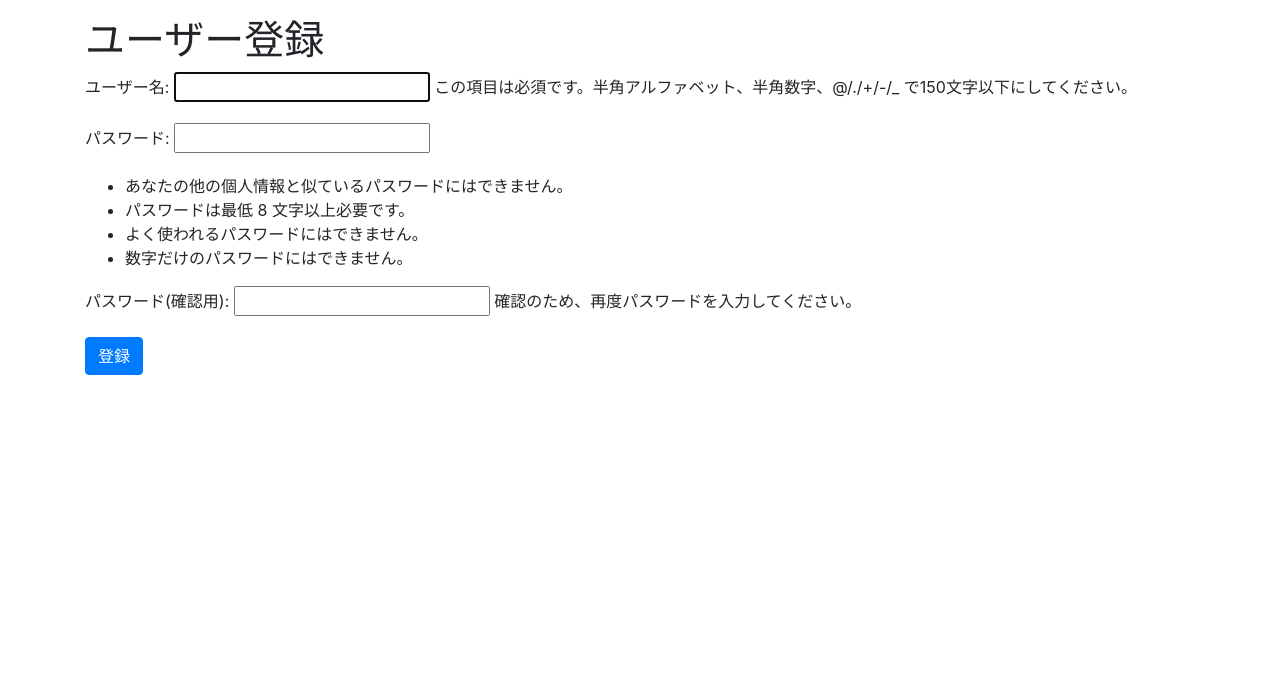
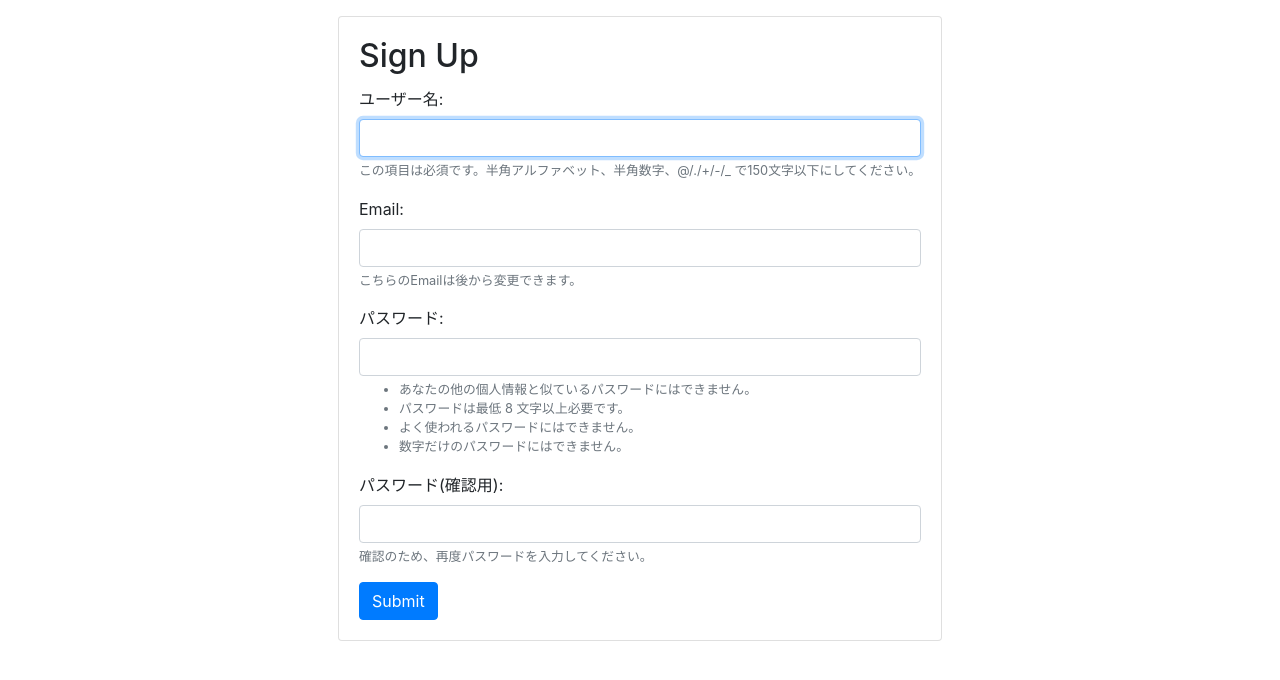
Before and after one commit to Akinori13/SimpleScheduler, a Django app: page /accounts/signup/ in a window 1280 px wide. Shown: the part 56-736 px from the top of the page. Run offline with Django 3.2, Linux system fonts and the light colour scheme; some libraries are stand-ins or nearby versions.

```diff
--- a/backend/accounts/forms.py
+++ b/backend/accounts/forms.py
@@ -1,7 +1,13 @@
 from django.contrib.auth.forms import UserCreationForm
+from django.utils.translation import ugettext_lazy
+from django import forms
 from .models import User
 
 class CustomUserCreationForm(UserCreationForm):
+    email = forms.EmailField(
+        help_text='こちらのEmailは後から変更できます。'
+        )
+
     class Meta(UserCreationForm.Meta):
         model = User
-        fields = UserCreationForm.Meta.fields
+        fields = ('username', 'email', 'password1', 'password2')
--- a/backend/accounts/templates/accounts/signup.html
+++ b/backend/accounts/templates/accounts/signup.html
@@ -1,65 +1,48 @@
-{% load static %}
-<!DOCTYPE html>
-<html lang="ja">
-<head>
-    <meta charset="UTF-8">
-    <meta name="viewport" content="width=device-width, initial-scale=1.0">
-    <title>{% block titele %}Twitter Clone{% endblock %}</title>
+{% extends "common/base.html" %}
+{% load widget_tweaks %}
 
-    <!-- CSS -->
-    <link rel="stylesheet" href="https://stackpath.bootstrapcdn.com/bootstrap/4.3.1/css/bootstrap.min.css" integrity="sha384-ggOyR0iXCbMQv3Xipma34MD+dH/1fQ784/j6cY/iJTQUOhcWr7x9JvoRxT2MZw1T" crossorigin="anonymous">
+{% block titele %}ユーザー登録{{ block.super }}{% endblock %}
 
-    <!-- FontAwesome -->
-    <link rel="stylesheet" href="https://pro.fontawesome.com/releases/v5.10.0/css/all.css" integrity="sha384-AYmEC3Yw5cVb3ZcuHtOA93w35dYTsvhLPVnYs9eStHfGJvOvKxVfELGroGkvsg+p" crossorigin="anonymous"/>
+{% block content %}
+<div class="container container d-flex justify-content-center">
+    <div class="card">
+        <div class="card-body">
+            <h2 class="card-title">Sign Up</h2>
+            <form method="post">
+                {% csrf_token %}
 
-    <!-- JS -->
-    <script src="https://code.jquery.com/jquery-3.3.1.slim.min.js" integrity="sha384-q8i/X+965DzO0rT7abK41JStQIAqVgRVzpbzo5smXKp4YfRvH+8abtTE1Pi6jizo" crossorigin="anonymous"></script>
-    <script src="https://cdnjs.cloudflare.com/ajax/libs/popper.js/1.14.7/umd/popper.min.js" integrity="sha384-UO2eT0CpHqdSJQ6hJty5KVphtPhzWj9WO1clHTMGa3JDZwrnQq4sF86dIHNDz0W1" crossorigin="anonymous"></script>
-    <script src="https://stackpath.bootstrapcdn.com/bootstrap/4.3.1/js/bootstrap.min.js" integrity="sha384-JjSmVgyd0p3pXB1rRibZUAYoIIy6OrQ6VrjIEaFf/nJGzIxFDsf4x0xIM+B07jRM" crossorigin="anonymous"></script>
-</head>
-<body>
-    <header>
-        <nav class="navbar navbar-expand-lg">
-            <div class="container">
-                <a class="navbar-brand" href="#">Twitter Clone</a>
-                <ul class="nav align-items-center">
-                    {% if user.is_authenticated %}
-                    <li class="nav-item">
-                        <a href="#" class="nav-link">Logout</a>
-                    </li>
-                    <li class="nav-item">
-                        {{ request.user.username }}
-                    </li>
+                {% for field in form %}
+                <div class="form-group">
+                {{ field.label_tag }}
+
+                {% if form.is_bound %}
+                    {% if field.errors %}
+
+                    {% render_field field class="form-control is-invalid" %}
+                    {% for error in field.errors %}
+                        <div class="invalid-feedback">
+                        {{ error }}
+                        </div>
+                    {% endfor %}
+
                     {% else %}
-                    <li class="nav-item">
-                        <a href="#" class="nav-link">ログイン</a>
-                    </li>
-                    <li class="nav-item">
-                        <a href="#" class="btn btn-primary shadow-sm rounded">登録</a>
-                    </li>
+                    {% render_field field class="form-control is-valid" %}
                     {% endif %}
-                </ul>
-            </div>
-        </nav>
-    </header>
+                {% else %}
+                    {% render_field field class="form-control" %}
+                {% endif %}
 
-    <main class="mt-3">
-        <div class="container">
-            <div class="row">
-                <div class="col-12">
-                    <h1>ユーザー登録</h1>
+                {% if field.help_text %}
+                    <small class="form-text text-muted">
+                    {{ field.help_text }}
+                    </small>
+                {% endif %}
                 </div>
-                <div class="col-12">
-                    <form method="post">
+                {% endfor %}
 
-                        {% csrf_token %}
-
-                        {{ form.as_p }}
-
-                        <input class="btn btn-primary" type="submit" value="登録">
-                    </form>
-                </div>
-            </div>
+                <input type="submit" value="Submit" class="btn btn-primary" />
+            </form>
         </div>
-    </main>
-</body>
+    </div>
+</div>
+{% endblock %}
--- a/backend/config/settings.py
+++ b/backend/config/settings.py
@@ -38,6 +38,7 @@ INSTALLED_APPS = [
     'django.contrib.sessions',
     'django.contrib.messages',
     'django.contrib.staticfiles',
+    'widget_tweaks',
 ]
 
 MIDDLEWARE = [
@@ -55,7 +56,7 @@ ROOT_URLCONF = 'config.urls'
 TEMPLATES = [
     {
         'BACKEND': 'django.template.backends.django.DjangoTemplates',
-        'DIRS': [],
+        'DIRS': [ BASE_DIR / 'templates' ],
         'APP_DIRS': True,
         'OPTIONS': {
             'context_processors': [
--- /dev/null
+++ b/backend/templates/common/base.html
@@ -0,0 +1,49 @@
+{% load static %}
+<!DOCTYPE html>
+<html lang="ja">
+<head>
+    <meta charset="UTF-8">
+    <meta name="viewport" content="width=device-width, initial-scale=1.0">
+    <title>{% block titele %} - Simple Scheduler{% endblock %}</title>
+
+    <!-- CSS -->
+    <link rel="stylesheet" href="https://stackpath.bootstrapcdn.com/bootstrap/4.3.1/css/bootstrap.min.css" integrity="sha384-ggOyR0iXCbMQv3Xipma34MD+dH/1fQ784/j6cY/iJTQUOhcWr7x9JvoRxT2MZw1T" crossorigin="anonymous">
+
+    <!-- FontAwesome -->
+    <link rel="stylesheet" href="https://pro.fontawesome.com/releases/v5.10.0/css/all.css" integrity="sha384-AYmEC3Yw5cVb3ZcuHtOA93w35dYTsvhLPVnYs9eStHfGJvOvKxVfELGroGkvsg+p" crossorigin="anonymous"/>
+
+    <!-- JS -->
+    <script src="https://code.jquery.com/jquery-3.3.1.slim.min.js" integrity="sha384-q8i/X+965DzO0rT7abK41JStQIAqVgRVzpbzo5smXKp4YfRvH+8abtTE1Pi6jizo" crossorigin="anonymous"></script>
+    <script src="https://cdnjs.cloudflare.com/ajax/libs/popper.js/1.14.7/umd/popper.min.js" integrity="sha384-UO2eT0CpHqdSJQ6hJty5KVphtPhzWj9WO1clHTMGa3JDZwrnQq4sF86dIHNDz0W1" crossorigin="anonymous"></script>
+    <script src="https://stackpath.bootstrapcdn.com/bootstrap/4.3.1/js/bootstrap.min.js" integrity="sha384-JjSmVgyd0p3pXB1rRibZUAYoIIy6OrQ6VrjIEaFf/nJGzIxFDsf4x0xIM+B07jRM" crossorigin="anonymous"></script>
+</head>
+<body>
+    <header>
+        <nav class="navbar navbar-expand-lg">
+            <div class="container">
+                <a class="navbar-brand" href="#">Twitter Clone</a>
+                <ul class="nav align-items-center">
+                    {% if user.is_authenticated %}
+                    <li class="nav-item">
+                        <a href="#" class="nav-link">Logout</a>
+                    </li>
+                    <li class="nav-item">
+                        {{ request.user.username }}
+                    </li>
+                    {% else %}
+                    <li class="nav-item">
+                        <a href="#" class="nav-link">ログイン</a>
+                    </li>
+                    <li class="nav-item">
+                        <a href="#" class="btn btn-primary shadow-sm rounded">登録</a>
+                    </li>
+                    {% endif %}
+                </ul>
+            </div>
+        </nav>
+    </header>
+
+    <main class="mt-3">
+        {% block content %}{% endblock %}
+    </main>
+</body>
```
